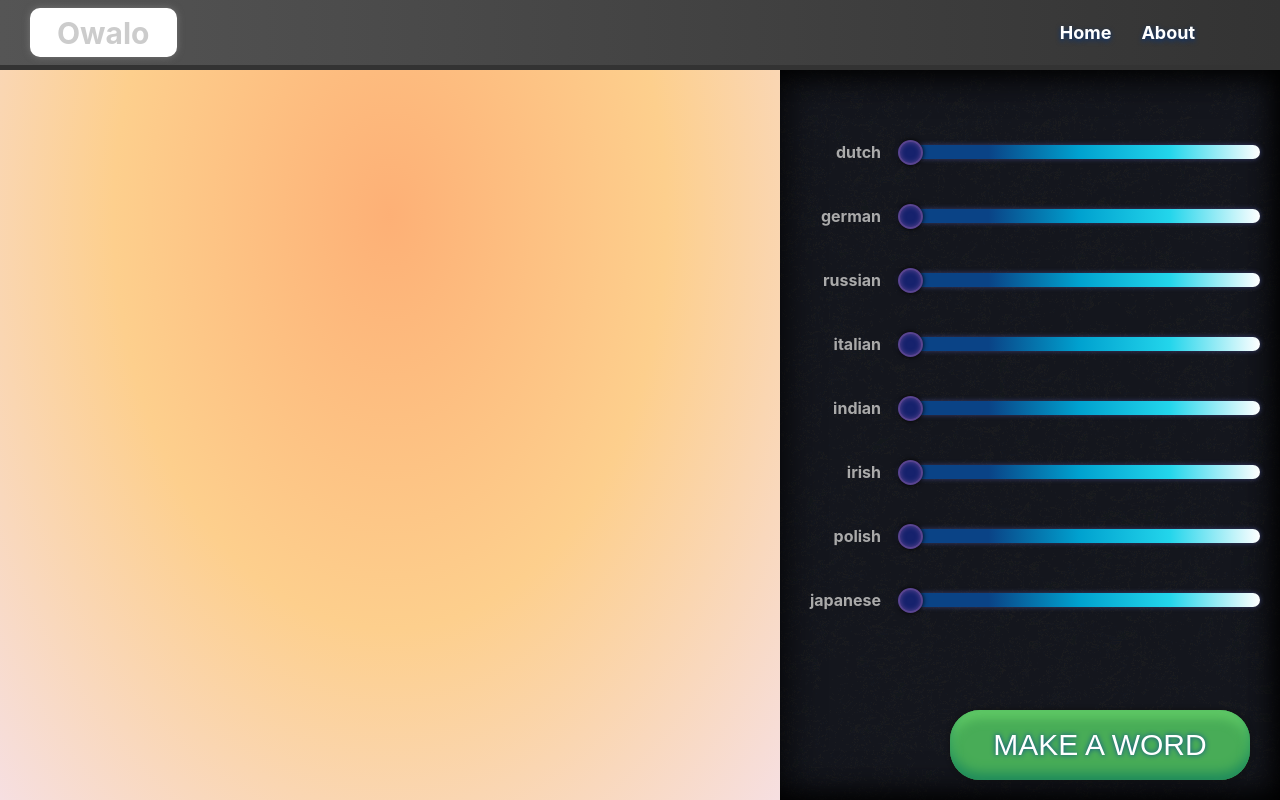
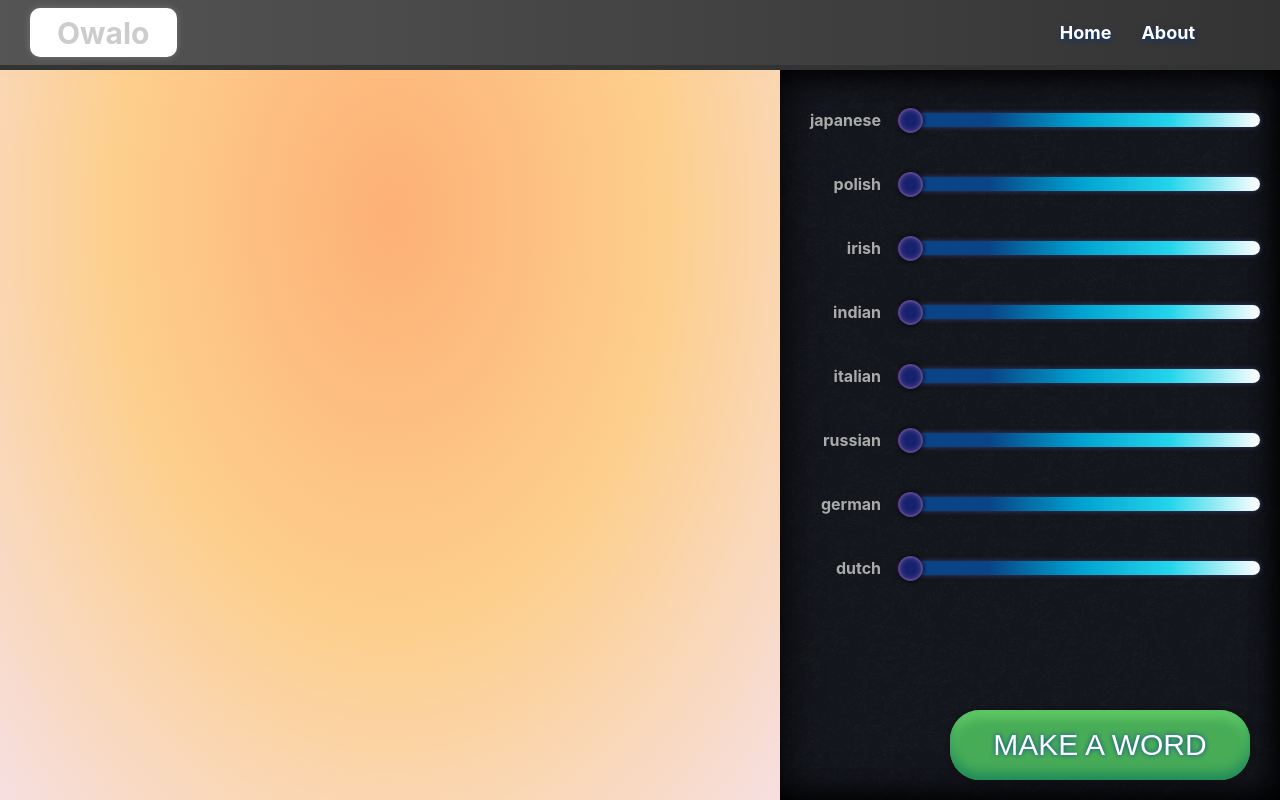
Before and after one commit to B-Evans99/owalo, a React (Create React App) app in the folder owalo-react/: page / in a window 1280 px wide. Built offline with nearby package versions, Linux system fonts and the light colour scheme.

Commit message:
fix(index.css): button no longer overlaps the sliders

```diff
--- a/owalo-react/src/index.css
+++ b/owalo-react/src/index.css
@@ -143,6 +143,8 @@ button:hover {
   height: calc(100vh - 70px);
   overflow-y: auto;
   width: 100%;
+  display: flex;
+  flex-direction: column-reverse;
 }
 
 .flavourBox {
@@ -150,11 +152,11 @@ button:hover {
   display: flex;
 }
 
-.flavourBox:last-of-type {
+.flavourBox:first-of-type {
   margin-bottom: 200px;
 }
 
-.flavourBox:first-of-type {
+.flavourBox:last-of-type {
   margin-top: 50px;
 }
 
```
